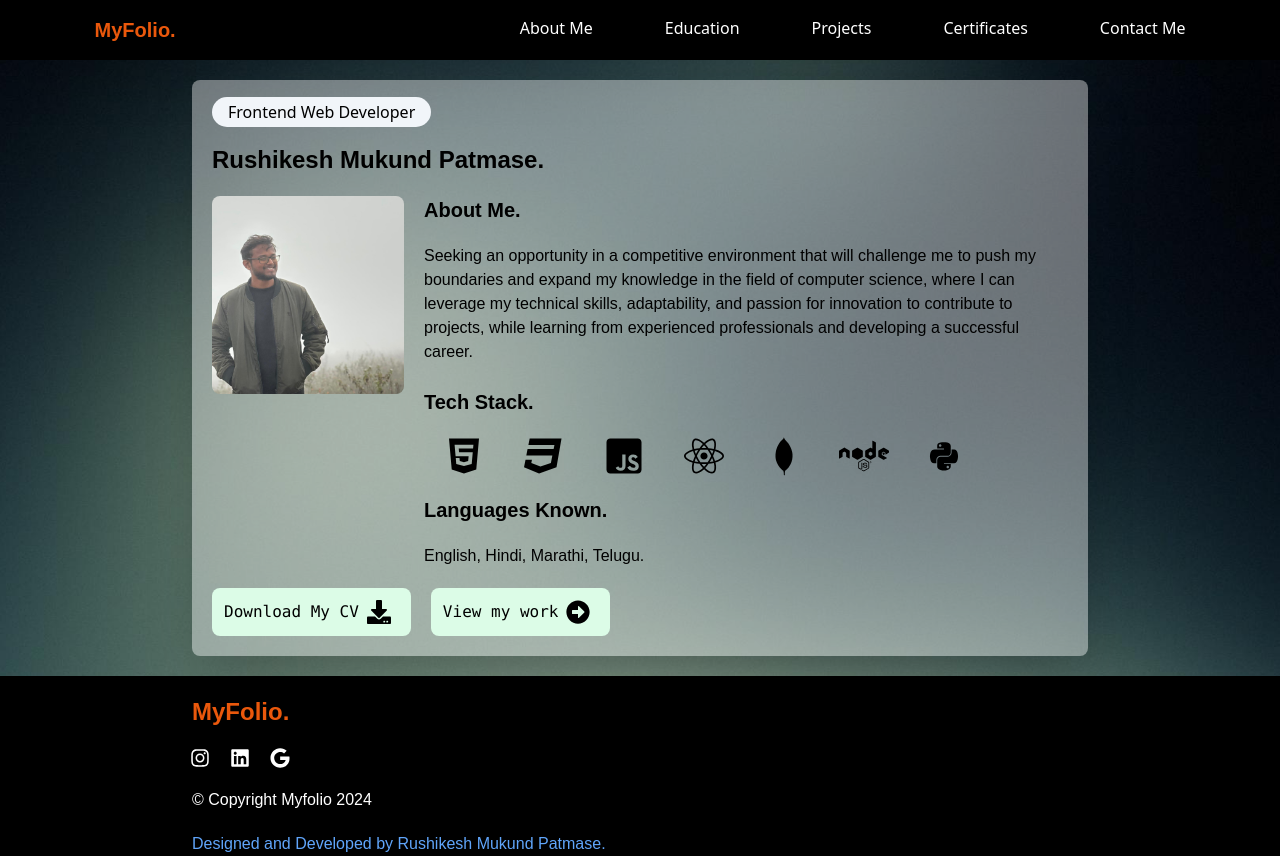
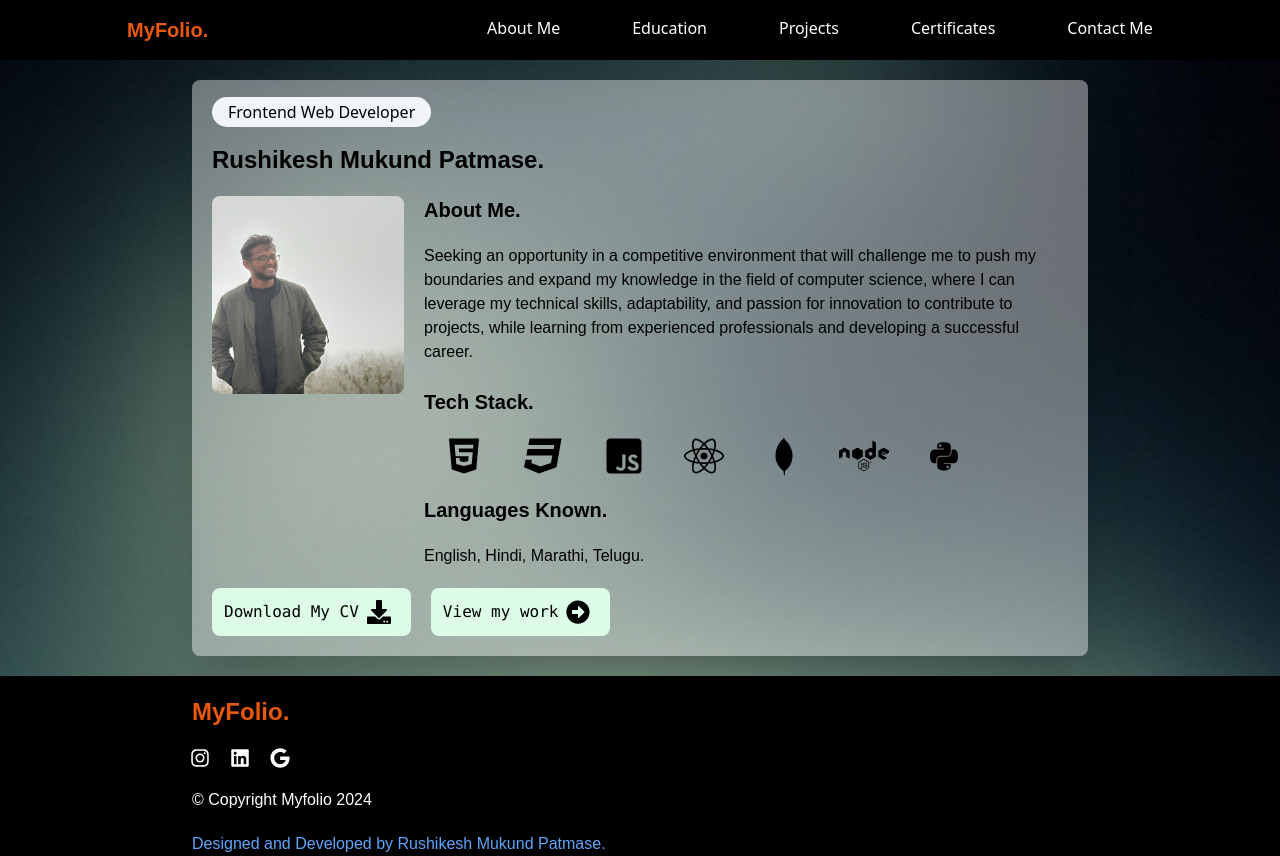
Before and after one commit to Rushikesh-Patmase/react-portfolio-rushikesh, a React (Create React App) app: page / in a window 1280 px wide. Built offline with nearby package versions, Linux system fonts and the light colour scheme; a web font is replaced by a local one.

Commit message:
Update Navbar.js

```diff
--- a/src/Navbar.js
+++ b/src/Navbar.js
@@ -3,7 +3,7 @@ const Navbar = () => {
     return (
         <nav className="navbar">
             <div className='shadow-2xl flex flex-row bg-black justify-center space-x-10'>
-                <span className='text-orange-600 font-bold text-xl p-4 pr-72'>MyFolio.</span>
+                <span className='text-orange-600 font-bold text-xl p-4 w-1/4'>MyFolio.</span>
                 <Link to='/' className='rounded-none text-white p-4 transform hover:bg-cyan-900 transition duration-500 hover:text-orange-500'>About Me</Link>
                 <Link to='/education' className='rounded-none text-white p-4 transform hover:bg-cyan-900 transition duration-500 hover:text-orange-500'>Education</Link>
                 <Link to='/projects' className='rounded-none text-white p-4 transform hover:bg-cyan-900 transition duration-500 hover:text-orange-500'>Projects</Link>
```
